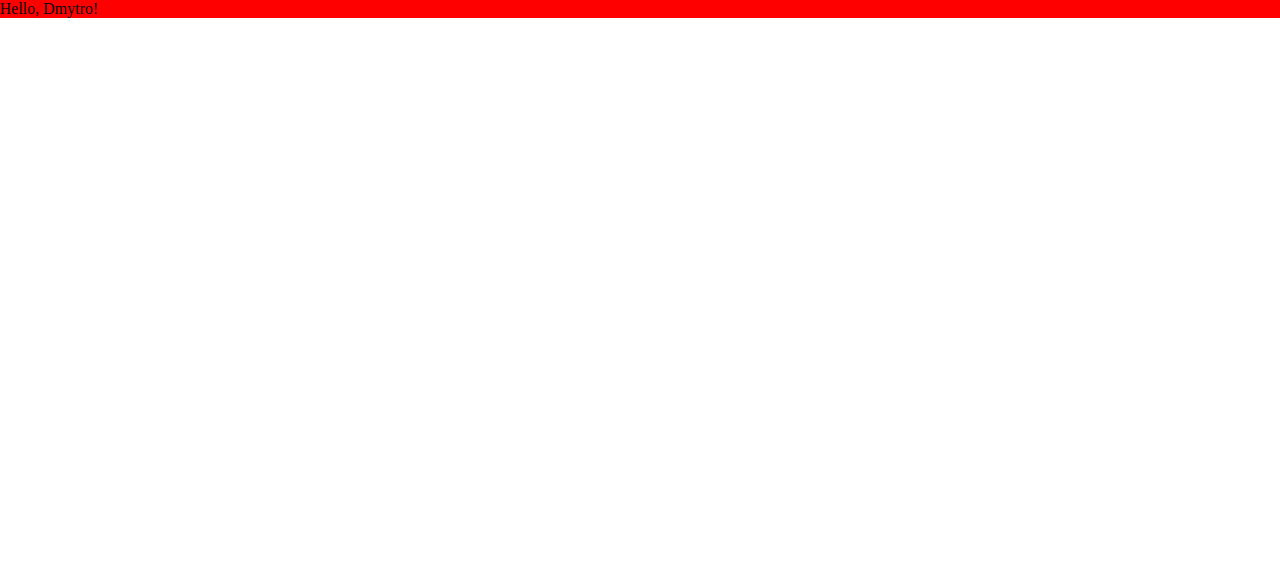
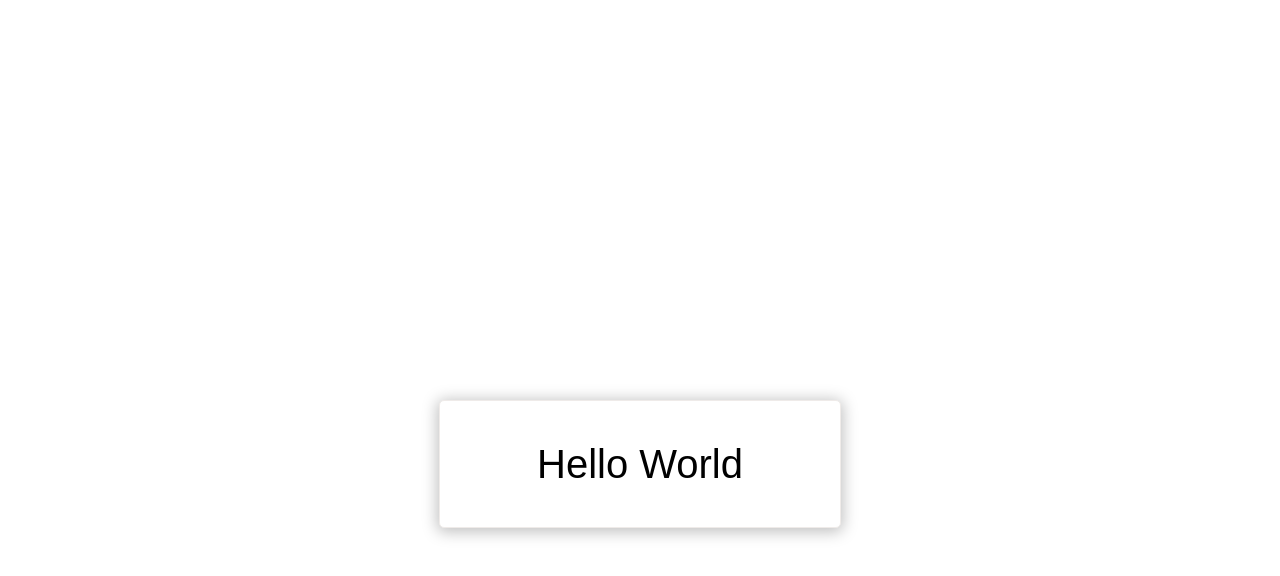
Before and after one commit to Dysco76/Geekbarins-ReactJS, a React (Create React App) app: page / in a window 1280 px wide. Shown: the top 576 px of the page. Built offline with nearby package versions, Linux system fonts and the light colour scheme.

Commit message:
lesson1 homework done

```diff
--- a/src/App.js
+++ b/src/App.js
@@ -1,14 +1,13 @@
 import 'normalize.css'
 import styles from './Styles/App.module.sass';
+import {Message} from './Message.js'
 
 
 
-function App(props) {
+export function App() {
   return (
     <div className={styles.app}>
-      Hello, {props.name}!
+      <Message text="Hello World" />
     </div>
   );
 }
-
-export default App;
--- /dev/null
+++ b/src/Message.js
@@ -0,0 +1,9 @@
+import styles from './Styles/Message.module.sass'
+
+export function Message(props) {
+  return(
+    <div className={styles.message}>
+      <p>{props.text}</p>
+    </div>
+  )
+}
--- a/src/Styles/App.module.sass
+++ b/src/Styles/App.module.sass
@@ -1,2 +1,2 @@
 .app
-  background-color: red
+  font-family: Arial, Helvetica, sans-serif
--- /dev/null
+++ b/src/Styles/Message.module.sass
@@ -0,0 +1,12 @@
+.message
+  background-color: #fff
+  margin: 400px auto
+  border: 1px solid #efebe9
+  max-width: 400px
+  text-align: center
+  border-radius: 5px
+  -webkit-box-shadow: 0px 2px 15px 2px rgba(0,0,0,0.25)
+  box-shadow: 0px 2px 15px 2px rgba(0,0,0,0.25)
+
+  p
+    font-size: 40px
--- a/src/index.js
+++ b/src/index.js
@@ -1,12 +1,11 @@
 import React from 'react';
 import ReactDOM from 'react-dom';
-import App from './App';
+import { App } from './App';
 
-const myName = 'Dmytro';
 
 ReactDOM.render(
   <React.StrictMode>
-    <App name={myName} />
+    <App />
   </React.StrictMode>,
   document.getElementById('root')
 );
```
